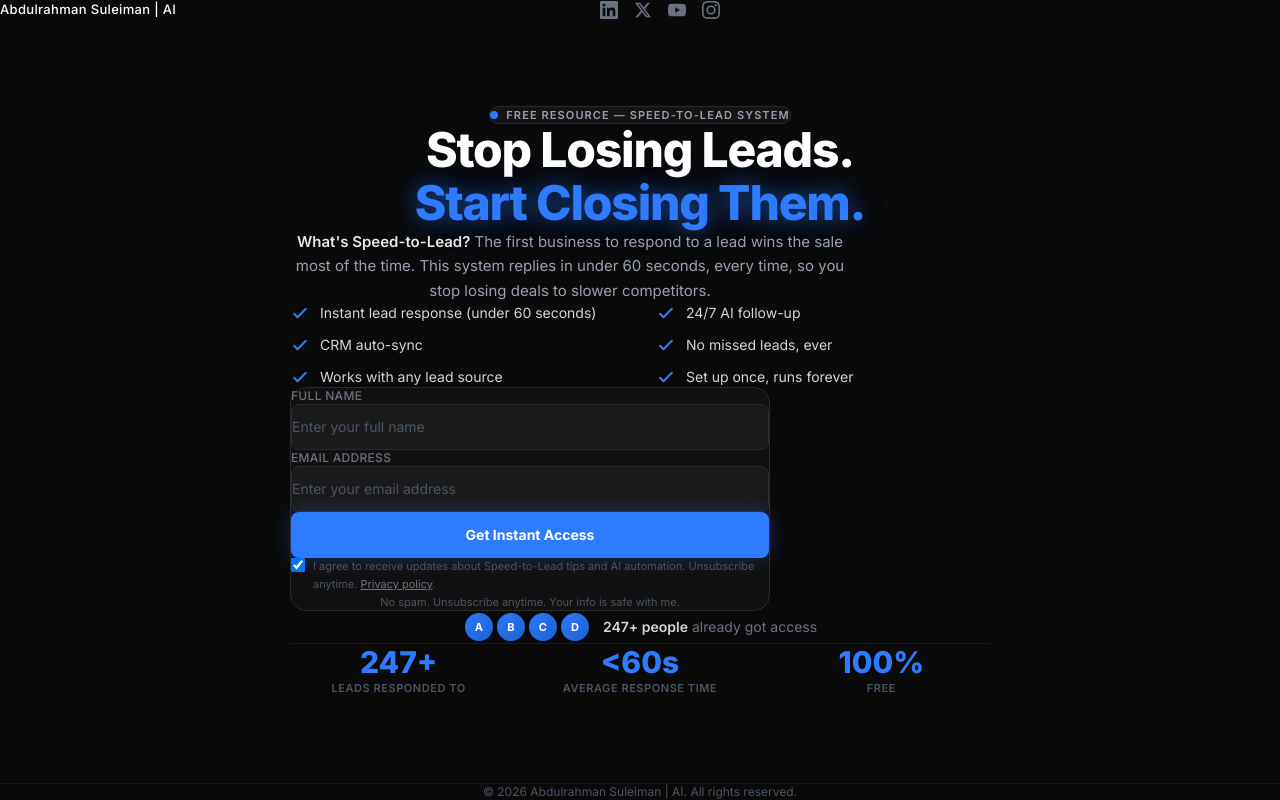
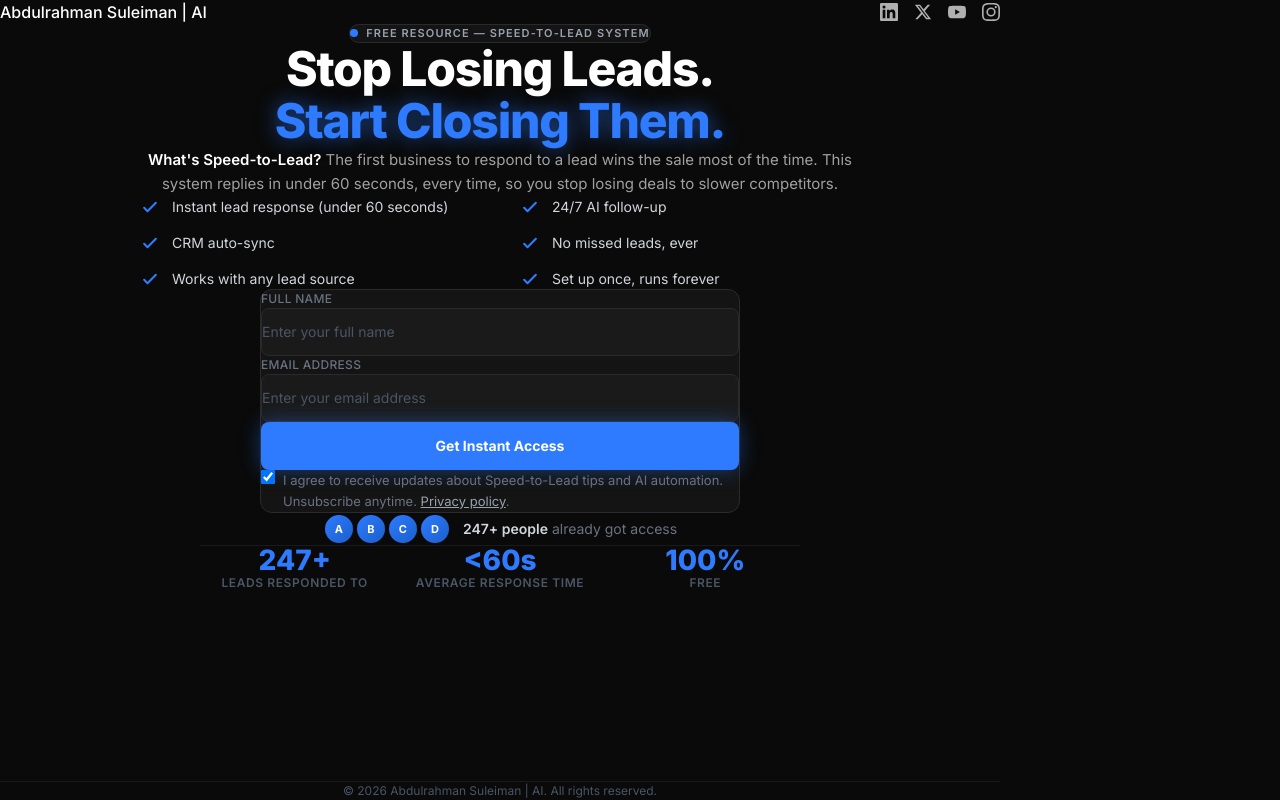
Before and after one commit to Abdulrahmansuleiman/speed-to-lead, a Next.js app: page / in a window 1280 px wide. Built offline with nearby package versions, Linux system fonts and the light colour scheme.

Commit message:
Final: complete rewrite — 1000px container, exact spacing spec, 480px form card, checkbox privacy, stats bar, no overflow

```diff
--- a/src/app/page.tsx
+++ b/src/app/page.tsx
@@ -48,30 +48,32 @@ export default function Home() {
 
   return (
     <div className="min-h-screen bg-[#0A0A0A] flex flex-col">
-      {/* ── Top Nav ── */}
-      <nav className="w-full px-6 pt-6 pb-4 flex items-center justify-between max-w-[720px] mx-auto">
-        <div className="text-[13px] font-medium text-white tracking-wide">
+      {/* ── 0. Page Container ── */}
+      <div className="w-full max-w-[1000px] mx-auto px-6 flex flex-col flex-1">
+
+        {/* ── 1. Top Nav Row ── */}
+        <nav className="w-full pt-8 flex items-center justify-between">
+          <div className="text-[16px] font-medium text-white">
             Abdulrahman Suleiman | AI
           </div>
           <div className="flex items-center gap-4">
-          <a href="#" className="text-gray-500 hover:text-[#2E7BFF] transition-colors" aria-label="LinkedIn">
+            <a href="#" className="text-[#B0B0B0] hover:text-[#2E7BFF] transition-colors" aria-label="LinkedIn">
               <svg className="w-[18px] h-[18px]" fill="currentColor" viewBox="0 0 24 24"><path d="M20.447 20.452h-3.554v-5.569c0-1.328-.027-3.037-1.852-3.037-1.853 0-2.136 1.445-2.136 2.939v5.667H9.351V9h3.414v1.561h.046c.477-.9 1.637-1.85 3.37-1.85 3.601 0 4.267 2.37 4.267 5.455v6.286zM5.337 7.433a2.062 2.062 0 01-2.063-2.065 2.064 2.064 0 112.063 2.065zm1.782 13.019H3.555V9h3.564v11.452zM22.225 0H1.771C.792 0 0 .774 0 1.729v20.542C0 23.227.792 24 1.771 24h20.451C23.2 24 24 23.227 24 22.271V1.729C24 .774 23.2 0 22.222 0h.003z"/></svg>
             </a>
-          <a href="#" className="text-gray-500 hover:text-[#2E7BFF] transition-colors" aria-label="X">
+            <a href="#" className="text-[#B0B0B0] hover:text-[#2E7BFF] transition-colors" aria-label="X">
               <svg className="w-[18px] h-[18px]" fill="currentColor" viewBox="0 0 24 24"><path d="M18.244 2.25h3.308l-7.227 8.26 8.502 11.24H16.17l-5.214-6.817L4.99 21.75H1.68l7.73-8.835L1.254 2.25H8.08l4.713 6.231zm-1.161 17.52h1.833L7.084 4.126H5.117z"/></svg>
             </a>
-          <a href="#" className="text-gray-500 hover:text-[#2E7BFF] transition-colors" aria-label="YouTube">
+            <a href="#" className="text-[#B0B0B0] hover:text-[#2E7BFF] transition-colors" aria-label="YouTube">
               <svg className="w-[18px] h-[18px]" fill="currentColor" viewBox="0 0 24 24"><path d="M23.498 6.186a3.016 3.016 0 0 0-2.122-2.136C19.505 3.545 12 3.545 12 3.545s-7.505 0-9.377.505A3.017 3.017 0 0 0 .502 6.186C0 8.07 0 12 0 12s0 3.93.502 5.814a3.016 3.016 0 0 0 2.122 2.136c1.871.505 9.376.505 9.376.505s7.505 0 9.377-.505a3.015 3.015 0 0 0 2.122-2.136C24 15.93 24 12 24 12s0-3.93-.502-5.814zM9.545 15.568V8.432L15.818 12l-6.273 3.568z"/></svg>
             </a>
-          <a href="#" className="text-gray-500 hover:text-[#2E7BFF] transition-colors" aria-label="Instagram">
+            <a href="#" className="text-[#B0B0B0] hover:text-[#2E7BFF] transition-colors" aria-label="Instagram">
               <svg className="w-[18px] h-[18px]" fill="currentColor" viewBox="0 0 24 24"><path d="M12 2.163c3.204 0 3.584.012 4.85.07 3.252.148 4.771 1.691 4.919 4.919.058 1.265.069 1.645.069 4.849 0 3.205-.012 3.584-.069 4.849-.149 3.225-1.664 4.771-4.919 4.919-1.266.058-1.644.07-4.85.07-3.204 0-3.584-.012-4.849-.07-3.26-.149-4.771-1.699-4.919-4.92-.058-1.265-.07-1.644-.07-4.849 0-3.204.013-3.583.07-4.849.149-3.227 1.664-4.771 4.919-4.919 1.266-.057 1.645-.069 4.849-.069zM12 0C8.741 0 8.333.014 7.053.072 2.695.272.273 2.69.073 7.052.014 8.333 0 8.741 0 12c0 3.259.014 3.668.072 4.948.2 4.358 2.618 6.78 6.98 6.98C8.333 23.986 8.741 24 12 24c3.259 0 3.668-.014 4.948-.072 4.354-.2 6.782-2.618 6.979-6.98.059-1.28.073-1.689.073-4.948 0-3.259-.014-3.667-.072-4.947-.196-4.354-2.617-6.78-6.979-6.98C15.668.014 15.259 0 12 0zm0 5.838a6.162 6.162 0 100 12.324 6.162 6.162 0 000-12.324zM12 16a4 4 0 110-8 4 4 0 010 8zm6.406-11.845a1.44 1.44 0 100 2.881 1.44 1.44 0 000-2.881z"/></svg>
             </a>
           </div>
         </nav>
 
         {/* ── Main Content ── */}
-      <main className="flex-1 flex items-center justify-center px-5 py-10">
-        <div className="w-full max-w-[700px]">
+        <main className="flex-1 flex flex-col items-center pt-10">
           {status === "success" ? (
             /* ── Success State ── */
             <div className="text-center py-16">
@@ -85,8 +87,8 @@ export default function Home() {
             </div>
           ) : (
             <>
-              {/* ── Eyebrow Badge ── */}
-              <div className="flex justify-center mb-8">
+              {/* ── 2. Badge ── */}
+              <div className="flex justify-center mt-10">
                 <div className="inline-flex items-center gap-2 px-4 py-2 rounded-full border border-[#2A2A2A] bg-[#141414]">
                   <span className="w-2 h-2 rounded-full bg-[#2E7BFF] shrink-0"></span>
                   <span className="text-[11px] font-semibold tracking-widest text-gray-400 uppercase">
@@ -95,26 +97,26 @@ export default function Home() {
                 </div>
               </div>
 
-              {/* ── Headline ── */}
-              <div className="text-center mb-10">
-                <h1 className="text-4xl sm:text-5xl font-extrabold leading-[1.1] tracking-tight mb-0">
+              {/* ── 3. Headline ── */}
+              <div className="text-center mt-6">
+                <h1 className="text-4xl sm:text-5xl font-extrabold leading-[1.1] tracking-tight">
                   <span className="text-white block">Stop Losing Leads.</span>
-                  <span className="text-[#2E7BFF] glow-text block mt-1">Start Closing Them.</span>
+                  <span className="text-[#2E7BFF] block mt-1" style={{ textShadow: "0 0 20px rgba(46,123,255,0.6)" }}>Start Closing Them.</span>
                 </h1>
               </div>
 
-              {/* ── Explainer ── */}
-              <div className="text-center mb-8 px-2">
-                <p className="text-gray-400 text-[15px] leading-relaxed max-w-[560px] mx-auto">
-                  <span className="font-semibold text-gray-200">What&apos;s Speed-to-Lead?</span>{" "}
+              {/* ── 4. Explainer ── */}
+              <div className="text-center mt-10 max-w-[720px] w-full">
+                <p className="text-[15px] leading-relaxed mx-auto" style={{ color: "#A0A0A0" }}>
+                  <span className="font-semibold text-white">What&apos;s Speed-to-Lead?</span>{" "}
                   The first business to respond to a lead wins the sale most of the time. This system replies in under 60 seconds, every time, so you stop losing deals to slower competitors.
                 </p>
               </div>
 
-              {/* ── Checklist ── */}
-              <div className="grid grid-cols-1 sm:grid-cols-2 gap-x-8 gap-y-3 mb-10 px-2">
+              {/* ── 5. Checklist ── */}
+              <div className="grid grid-cols-1 sm:grid-cols-2 gap-x-10 gap-y-4 mt-8 w-full max-w-[720px]">
                 {CHECKLIST_ITEMS.map((item) => (
-                  <div key={item} className="flex items-start gap-2.5">
+                  <div key={item} className="flex items-start gap-3">
                     <svg className="w-5 h-5 text-[#2E7BFF] shrink-0 mt-0.5" fill="none" stroke="currentColor" viewBox="0 0 24 24">
                       <path strokeLinecap="round" strokeLinejoin="round" strokeWidth={2.5} d="M5 13l4 4L19 7" />
                     </svg>
@@ -123,11 +125,10 @@ export default function Home() {
                 ))}
               </div>
 
-              {/* ── Form Card ── */}
-              <div className="mx-auto mt-10 max-w-[480px] rounded-2xl border border-[#2A2A2A] bg-[#111111] p-7 sm:p-8">
-                <form onSubmit={handleSubmit} className="space-y-5">
-                  <div>
-                    <label htmlFor="name" className="block text-xs font-medium text-gray-500 mb-1.5 uppercase tracking-wide">
+              {/* ── 6. Form Card ── */}
+              <div className="w-full max-w-[480px] mx-auto mt-10 rounded-xl border border-[#2A2A2A] bg-[#141414] p-8">
+                <form onSubmit={handleSubmit}>
+                  <label htmlFor="name" className="block text-[12px] font-medium text-gray-500 uppercase tracking-wide mb-2">
                     Full Name
                   </label>
                   <input
@@ -137,11 +138,10 @@ export default function Home() {
                     value={name}
                     onChange={(e) => setName(e.target.value)}
                     placeholder="Enter your full name"
-                      className="w-full h-[46px] px-4 rounded-lg bg-[#1A1A1A] border border-[#2A2A2A] text-white placeholder-gray-600 text-sm focus:outline-none focus:border-[#2E7BFF] focus:ring-1 focus:ring-[#2E7BFF]/40 transition-all"
+                    className="w-full h-[48px] px-4 rounded-lg bg-[#1A1A1A] border border-[#2A2A2A] text-white placeholder-gray-600 text-sm focus:outline-none focus:border-[#2E7BFF] focus:ring-1 focus:ring-[#2E7BFF]/40 transition-all"
                   />
-                  </div>
-                  <div>
-                    <label htmlFor="email" className="block text-xs font-medium text-gray-500 mb-1.5 uppercase tracking-wide">
+
+                  <label htmlFor="email" className="block text-[12px] font-medium text-gray-500 uppercase tracking-wide mb-2 mt-5">
                     Email Address
                   </label>
                   <input
@@ -151,18 +151,17 @@ export default function Home() {
                     value={email}
                     onChange={(e) => setEmail(e.target.value)}
                     placeholder="Enter your email address"
-                      className="w-full h-[46px] px-4 rounded-lg bg-[#1A1A1A] border border-[#2A2A2A] text-white placeholder-gray-600 text-sm focus:outline-none focus:border-[#2E7BFF] focus:ring-1 focus:ring-[#2E7BFF]/40 transition-all"
+                    className="w-full h-[48px] px-4 rounded-lg bg-[#1A1A1A] border border-[#2A2A2A] text-white placeholder-gray-600 text-sm focus:outline-none focus:border-[#2E7BFF] focus:ring-1 focus:ring-[#2E7BFF]/40 transition-all"
                   />
-                  </div>
 
                   {errorMsg && (
-                    <p className="text-red-400 text-sm font-medium">{errorMsg}</p>
+                    <p className="text-red-400 text-sm font-medium mt-3">{errorMsg}</p>
                   )}
 
                   <button
                     type="submit"
                     disabled={status === "loading"}
-                    className="w-full h-[46px] rounded-lg bg-[#2E7BFF] hover:bg-[#1a5fcc] active:scale-[0.98] text-white font-bold text-sm transition-all disabled:opacity-50 disabled:cursor-not-allowed shadow-[0_0_20px_rgba(46,123,255,0.3)] hover:shadow-[0_0_30px_rgba(46,123,255,0.5)]"
+                    className="w-full h-[48px] mt-6 rounded-lg bg-[#2E7BFF] hover:bg-[#1a5fcc] active:scale-[0.98] text-white font-bold text-sm transition-all disabled:opacity-50 disabled:cursor-not-allowed shadow-[0_0_20px_rgba(46,123,255,0.4)] hover:shadow-[0_0_30px_rgba(46,123,255,0.5)]"
                   >
                     {status === "loading" ? (
                       <span className="flex items-center justify-center gap-2">
@@ -185,19 +184,15 @@ export default function Home() {
                     defaultChecked
                     className="mt-0.5 h-3.5 w-3.5 rounded border-gray-600 bg-[#1A1A1A] text-[#2E7BFF] focus:ring-[#2E7BFF]/40 focus:ring-offset-0 cursor-pointer shrink-0"
                   />
-                  <label htmlFor="agree" className="text-[11px] text-gray-600 leading-relaxed cursor-pointer">
+                  <label htmlFor="agree" className="text-[13px] text-gray-500 leading-relaxed cursor-pointer">
                     I agree to receive updates about Speed-to-Lead tips and AI automation. Unsubscribe anytime.{" "}
-                    <a href="#" className="underline text-gray-500 hover:text-[#2E7BFF] transition-colors">Privacy policy</a>.
+                    <a href="#" className="underline text-gray-400 hover:text-[#2E7BFF] transition-colors">Privacy policy</a>.
                   </label>
                 </div>
-
-                <p className="text-center text-[11px] text-gray-600 mt-4">
-                  No spam. Unsubscribe anytime. Your info is safe with me.
-                </p>
               </div>
 
-              {/* ── Social Proof ── */}
-              <div className="flex items-center justify-center gap-3 mt-6">
+              {/* ── 7. Social Proof Row ── */}
+              <div className="flex items-center justify-center gap-3 mt-8">
                 <div className="flex -space-x-2">
                   {["A", "B", "C", "D"].map((letter, i) => (
                     <div
@@ -213,26 +208,26 @@ export default function Home() {
                 </p>
               </div>
 
-              {/* ── Stats Bar ── */}
-              <div className="grid grid-cols-3 gap-6 mt-14 pt-10 pb-4 border-t border-[#1A1A1A]">
+              {/* ── 8. Stats Bar ── */}
+              <div className="grid grid-cols-3 gap-4 w-full max-w-[600px] mt-10 pt-10 pb-10 border-t border-[#1A1A1A]">
                 {STATS.map((stat) => (
-                  <div key={stat.label} className="text-center">
-                    <div className="text-2xl sm:text-3xl font-extrabold text-[#2E7BFF] mb-1">{stat.value}</div>
-                    <div className="text-[10px] sm:text-[11px] font-semibold tracking-wider text-gray-600 uppercase">{stat.label}</div>
+                  <div key={stat.label} className="flex flex-col items-center">
+                    <div className="text-[28px] font-extrabold text-[#2E7BFF] leading-none mb-2">{stat.value}</div>
+                    <div className="text-[12px] font-semibold tracking-wider text-gray-600 uppercase text-center">{stat.label}</div>
                   </div>
                 ))}
               </div>
             </>
           )}
-        </div>
         </main>
 
-      {/* ── Footer ── */}
-      <footer className="w-full px-6 py-5 border-t border-[#1A1A1A] text-center">
-        <p className="text-xs text-gray-600">
+        {/* ── 9. Footer ── */}
+        <footer className="w-full pt-6 pb-8 border-t border-[#1A1A1A] text-center">
+          <p className="text-[12px] text-gray-600">
             &copy; 2026 Abdulrahman Suleiman | AI. All rights reserved.
           </p>
         </footer>
       </div>
+    </div>
   );
 }
```
Lines whose indentation alone changed are shown as unchanged.
